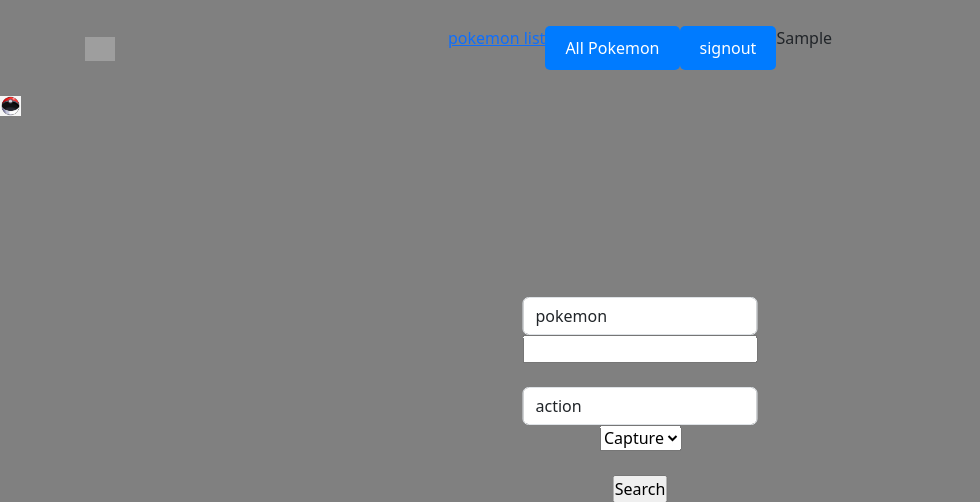
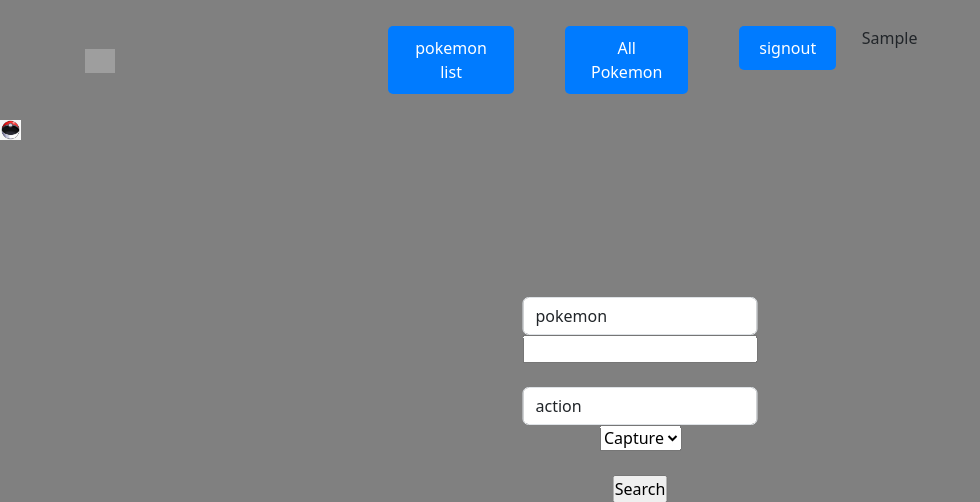
Before and after one commit to JMandy96/Pokemon_App, a Flask app: page /pokedex/1 in a window 1280 px wide. Shown: the top 502 px of the page, without its empty margins (0-980 px from the left). Run offline with Flask 3, Linux system fonts and the light colour scheme; the visitor is signed in with stand-in values (Sample User, id 1); data that the repository does not hold is empty; grey boxes are pictures that could not be loaded.

Commit message:
navbar styling

```diff
--- a/app/static/styles/styles.css
+++ b/app/static/styles/styles.css
@@ -12,6 +12,7 @@
     border-radius: 5px;
     text-decoration: none;
     transition: background-color 0.3s ease;
+    margin: 0vw 2vw;
 }
 
 .nav-button:hover {
--- a/app/templates/includes/nav.html
+++ b/app/templates/includes/nav.html
@@ -10,7 +10,7 @@
             <ul class="nav-list">
                 {% if current_user.is_authenticated %}
                 <li>
-                    <a href="{{ url_for('main.catchpokemon', user_id= current_user.id)}} class="nav-button">pokemon list</a>
+                    <a href="{{ url_for('main.catchpokemon', user_id= current_user.id)}}" class="nav-button">pokemon list</a>
                 </li>
                 <li>
                     <a href="{{ url_for('main.all_pokemon') }}" class="nav-button">All Pokemon</a>
```
